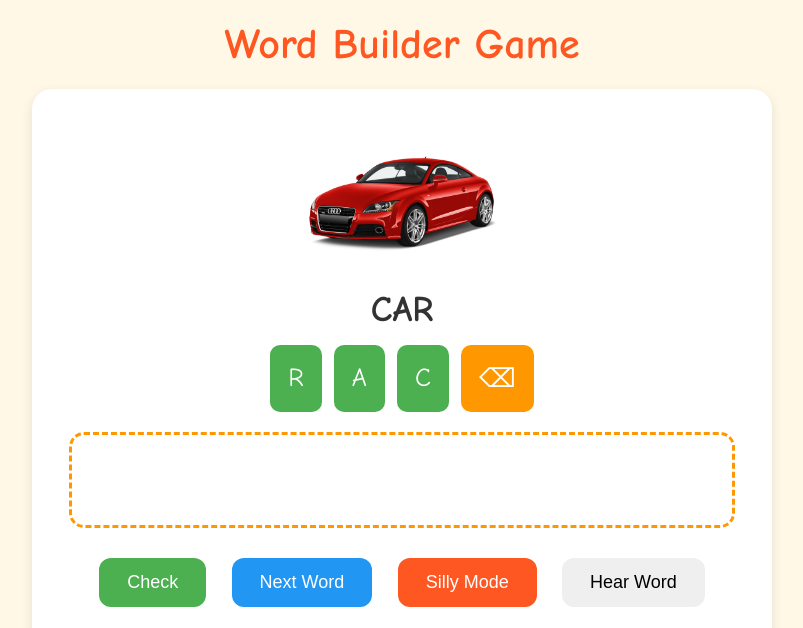
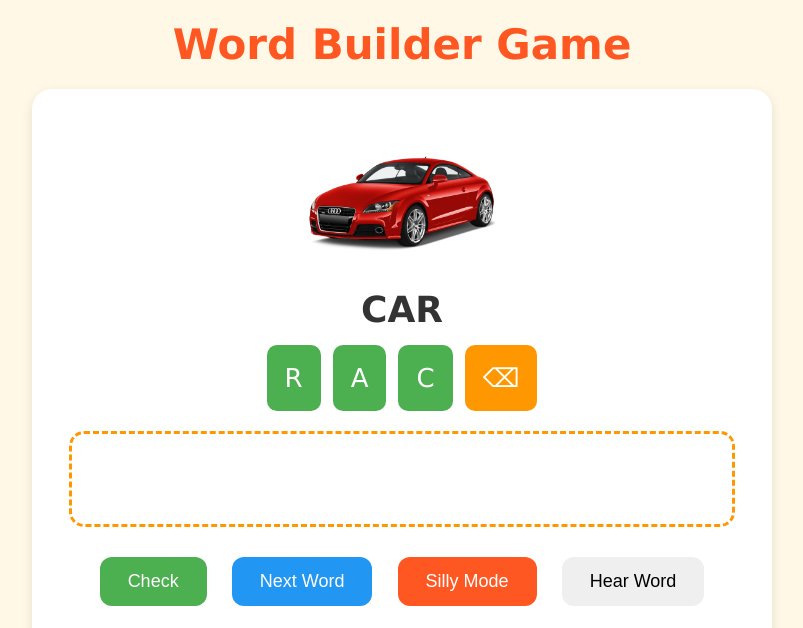
Before and after one commit to damghani/GamesForElenaAndLiam, a plain HTML site: page index.html in a window 1280 px wide. Shown: the top 628 px of the page, without its empty margins (238-1041 px from the left). Drawn offline with nearby package versions, Linux system fonts and the light colour scheme.

Commit message:
changed font

```diff
--- a/style.css
+++ b/style.css
@@ -1,5 +1,5 @@
 body {
-  font-family: 'Comic Sans MS', cursive, sans-serif;
+  font-family: 'Verdana', Geneva, sans-serif;
   background: #fff8e7;
   text-align: center;
   margin: 0;
```
